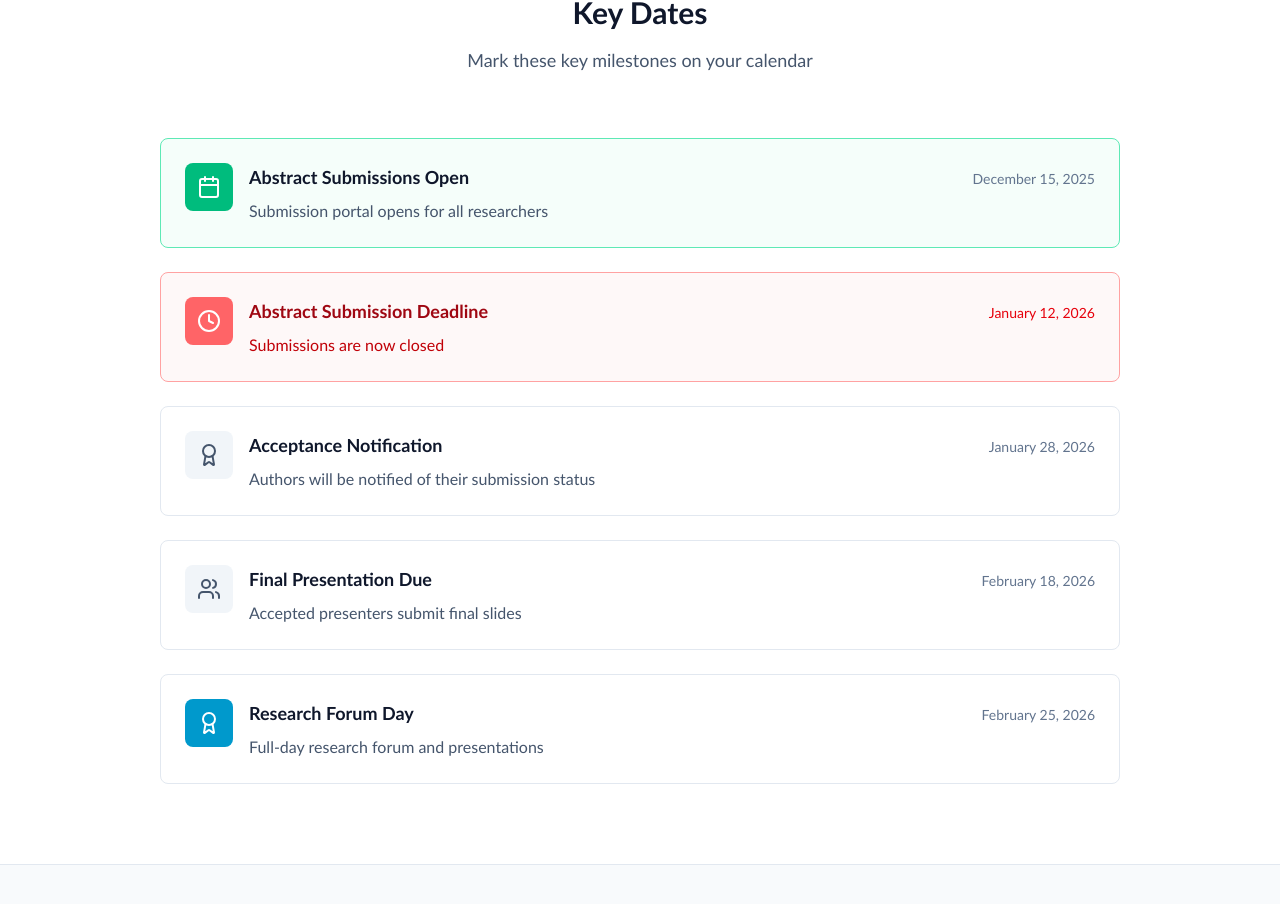
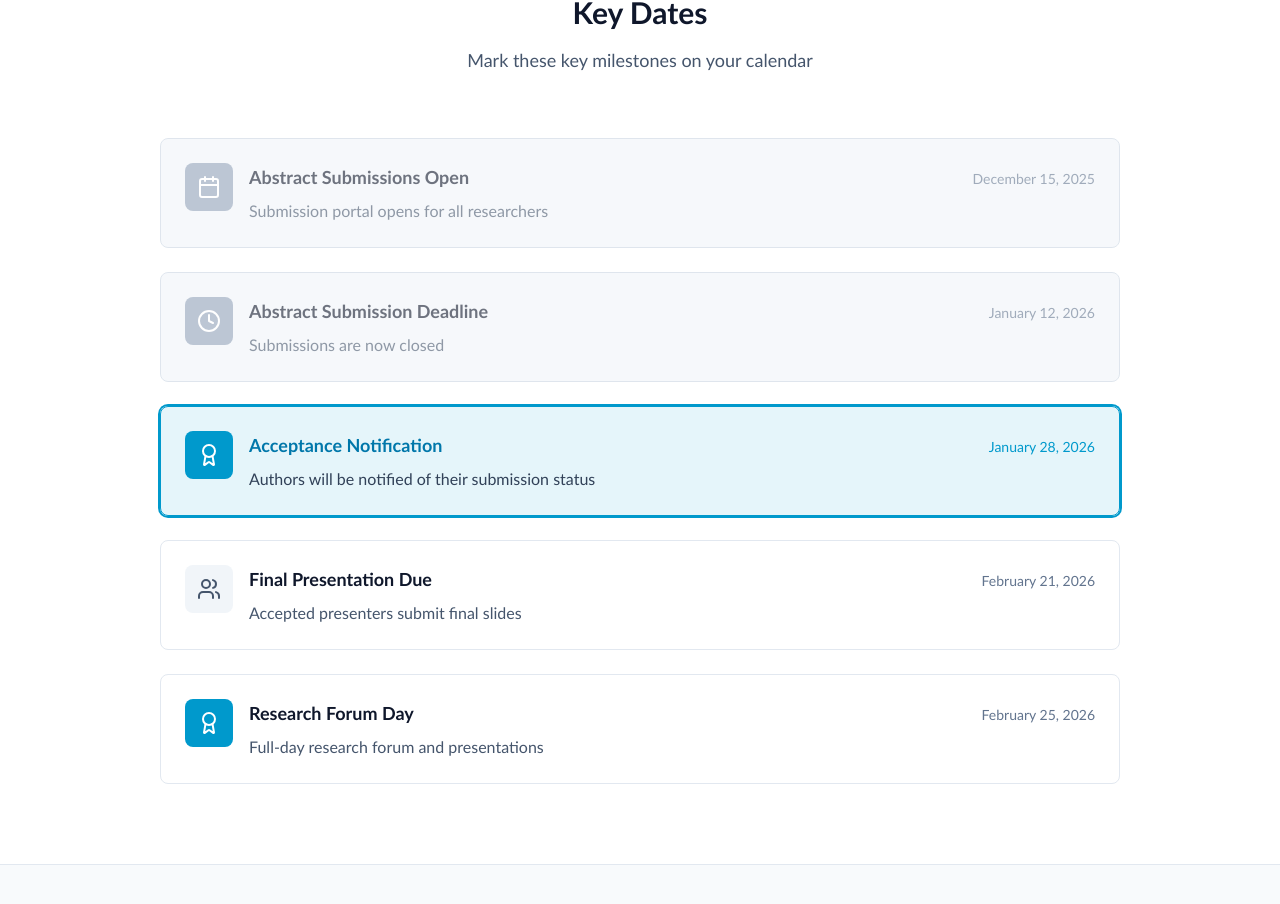
Before and after one commit to iamsaad2/neomed-research-forum, a React (Vite) app: page / in a window 1280 px wide. Shown: the part 865-1769 px from the top of the page. Built offline with nearby package versions, Linux system fonts and the light colour scheme.

Commit message:
home page

```diff
--- a/src/pages/HomePage.jsx
+++ b/src/pages/HomePage.jsx
@@ -126,17 +126,17 @@ export default function HomePage() {
                 title: "Abstract Submission Deadline",
                 description: "Submissions are now closed",
                 icon: Clock,
-                status: "deadline-passed"
+                status: "complete"
               },
               {
                 date: "January 28, 2026",
                 title: "Acceptance Notification",
                 description: "Authors will be notified of their submission status",
                 icon: Award,
-                status: "upcoming"
+                status: "current"
               },
               {
-                date: "February 18, 2026",
+                date: "February 21, 2026",
                 title: "Final Presentation Due",
                 description: "Accepted presenters submit final slides",
                 icon: Users,
@@ -153,21 +153,21 @@ export default function HomePage() {
               <div
                 key={idx}
                 className={`border rounded-lg p-6 transition-all ${
-                  item.status === "deadline-passed"
-                    ? "bg-red-50/50 border-red-300"
+                  item.status === "current"
+                    ? "bg-[#0099CC]/10 border-[#0099CC] ring-2 ring-[#0099CC]"
                     : item.status === "complete"
-                    ? "bg-emerald-50/50 border-emerald-300"
+                    ? "bg-slate-100 border-slate-300 opacity-60"
                     : "bg-white border-slate-200 hover:border-[#0099CC] hover:shadow-md"
                 }`}
               >
                 <div className="flex items-start gap-4">
                   <div className={`flex-shrink-0 w-12 h-12 rounded-lg flex items-center justify-center ${
-                    item.status === "deadline-passed" ? "bg-red-400" :
-                    item.status === "complete" ? "bg-emerald-500" :
+                    item.status === "current" ? "bg-[#0099CC]" :
+                    item.status === "complete" ? "bg-slate-400" :
                     item.status === "event" ? "bg-[#0099CC]" : "bg-slate-100"
                   }`}>
                     <item.icon className={`w-6 h-6 ${
-                      item.status === "deadline-passed" || item.status === "complete" || item.status === "event"
+                      item.status === "current" || item.status === "complete" || item.status === "event"
                         ? "text-white"
                         : "text-slate-600"
                     }`} />
@@ -175,18 +175,18 @@ export default function HomePage() {
                   <div className="flex-1">
                     <div className="flex items-baseline justify-between mb-2">
                       <h3 className={`text-lg font-bold ${
-                        item.status === "deadline-passed" ? "text-red-800" : "text-slate-900"
+                        item.status === "current" ? "text-[#0077AA]" : "text-slate-900"
                       }`}>
                         {item.title}
                       </h3>
                       <span className={`text-sm font-medium ${
-                        item.status === "deadline-passed" ? "text-red-600" : "text-slate-500"
+                        item.status === "current" ? "text-[#0099CC]" : "text-slate-500"
                       }`}>
                         {item.date}
                       </span>
                     </div>
                     <p className={
-                      item.status === "deadline-passed" ? "text-red-700" : "text-slate-600"
+                      item.status === "current" ? "text-slate-700" : "text-slate-600"
                     }>
                       {item.description}
                     </p>
```
